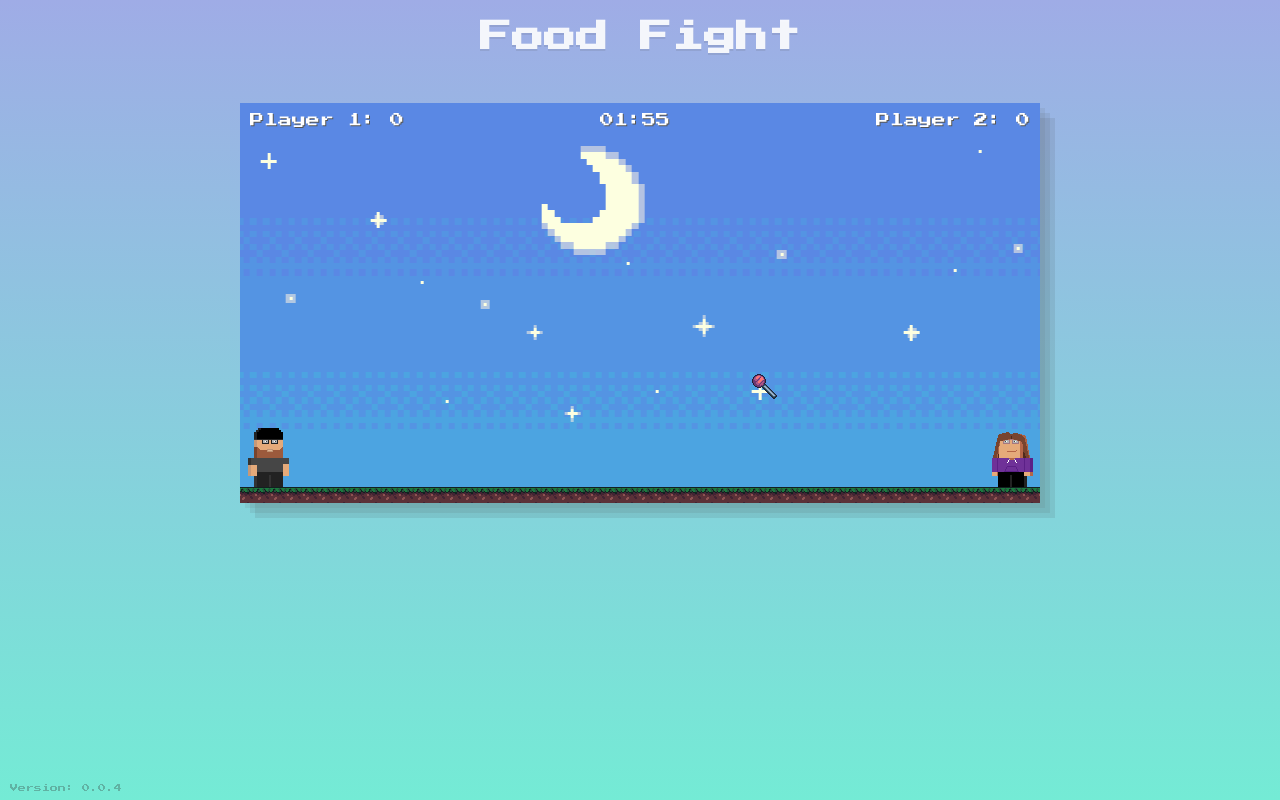
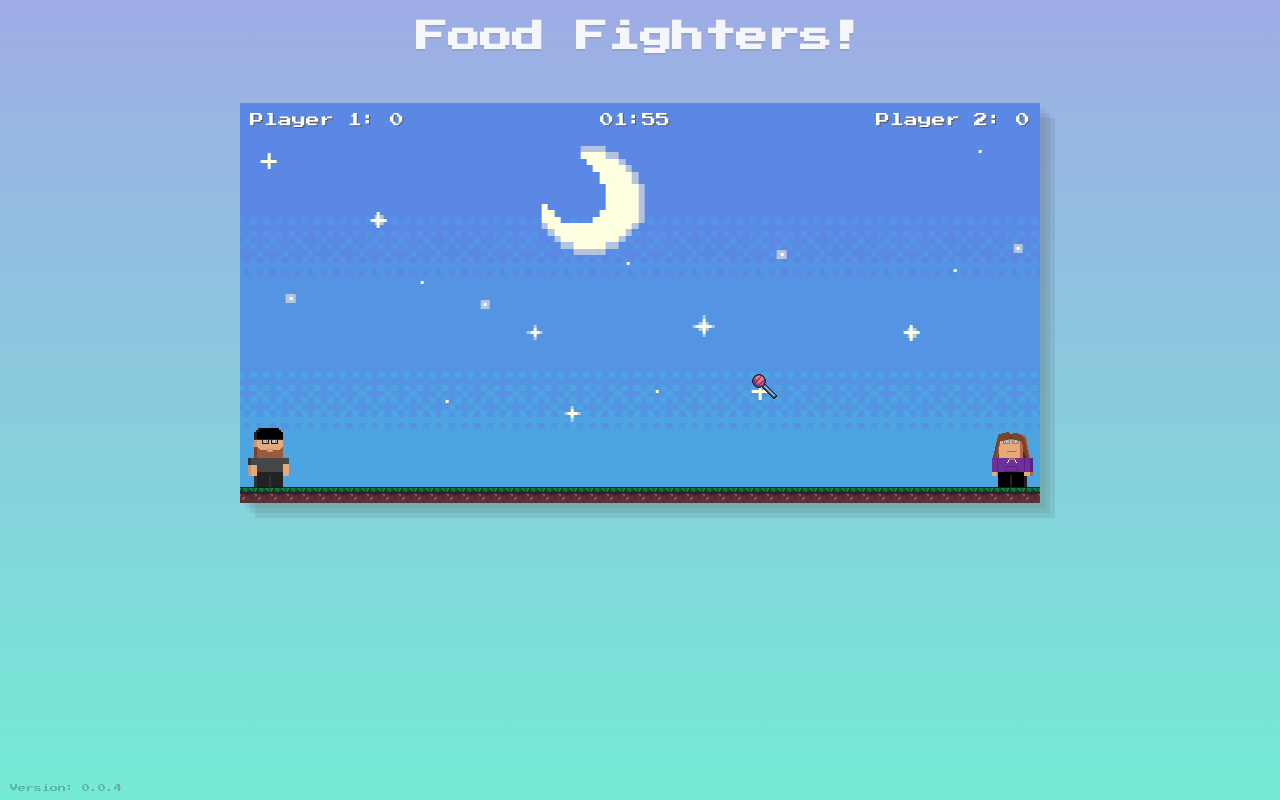
Before and after one commit to kandersson135/foodfight, a plain HTML site: page index.html in a window 1280 px wide. Drawn offline with Linux system fonts and the light colour scheme.

Commit message:
Update index.html

```diff
--- a/index.html
+++ b/index.html
@@ -10,14 +10,14 @@
 
     <link rel="apple-touch-icon" href="img/webapp-icon.png">
     <link rel="shortcut icon" type="image/x-icon" href="img/favicon.ico">
-    <title>Food Fight</title>
+    <title>Food Fighters!</title>
 
     <!-- css -->
     <link rel="stylesheet" href="css/main.css">
   </head>
 
   <body>
-    <h1 id="game-title">Food Fight</h1>
+    <h1 id="game-title">Food Fighters!</h1>
 
     <div id="game-container">
       <div class="block" id="block0"></div>
```
